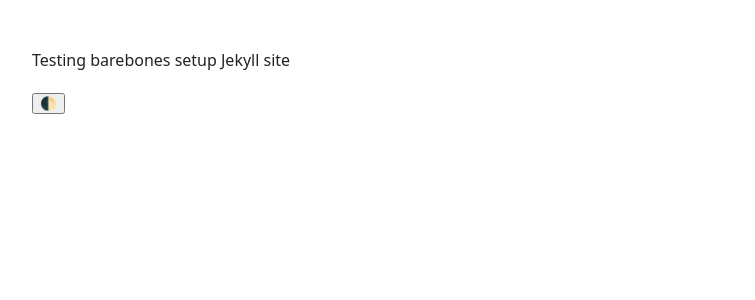
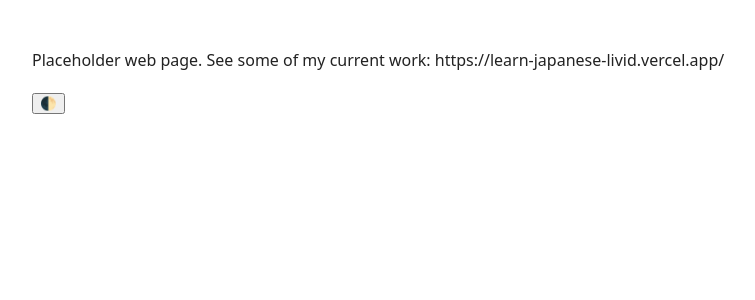
Before and after one commit to VaughnAkiu/vaughnakiu.github.io, a Jekyll site: the page built from index.md, in a window 1280 px wide. Shown: the top 300 px of the page, without its empty margins (0-755 px from the left). Built offline with Jekyll 4.4.1, drawn with Linux system fonts in a browser that asks for light colours.

Commit message:
Update index.md

```diff
--- a/index.md
+++ b/index.md
@@ -4,4 +4,6 @@ title: Home
 ---
 
 
-Testing barebones setup Jekyll site
+Placeholder web page.
+See some of my current work:
+https://learn-japanese-livid.vercel.app/
```
